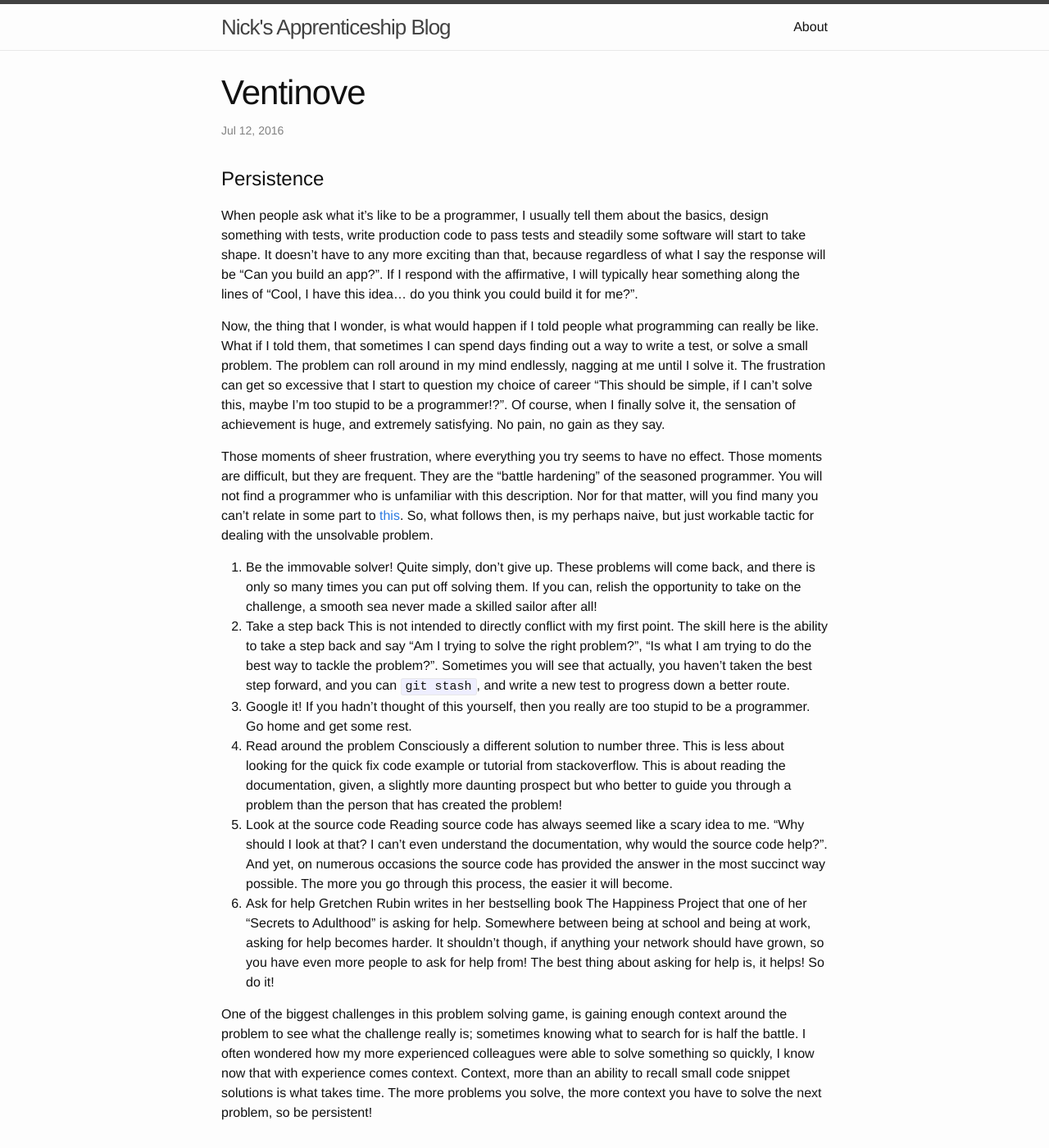
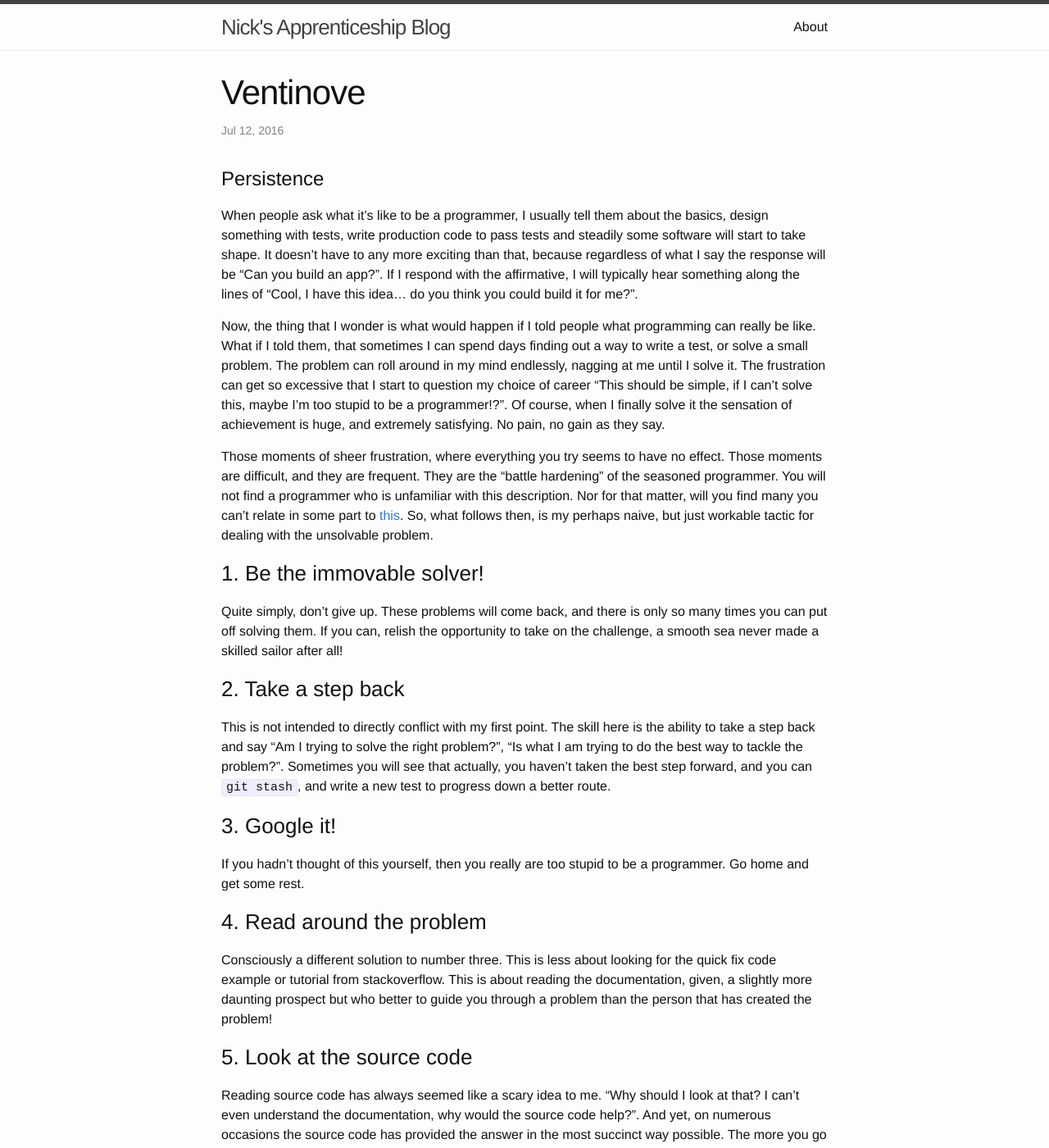
Before and after one commit to nickbdyer/nickbdyer.github.io, a Jekyll site: the page built from _posts/2016-07-12-ventinove.md, in a window 1280 px wide and 1400 px high. Shown: the whole window at 82% size. Built offline with Jekyll 4.4.1, drawn with Linux system fonts in a browser that asks for light colours; some of the changed text lies outside the part shown.

Commit message:
Grammer fix and numbered list display check

```diff
--- a/_posts/2016-07-12-ventinove.md
+++ b/_posts/2016-07-12-ventinove.md
@@ -13,17 +13,17 @@ more exciting than that, because regardless of what I say the response will be
 hear something along the lines of "Cool, I have this idea... do you think you
 could build it for me?".
 
-Now, the thing that I wonder, is what would happen if I told people what
+Now, the thing that I wonder is what would happen if I told people what
 programming can really be like. What if I told them, that sometimes I can spend
 days finding out a way to write a test, or solve a small problem. The problem
 can roll around in my mind endlessly, nagging at me until I solve it.  The
 frustration can get so excessive that I start to question my choice of career
 "This should be simple, if I can't solve this, maybe I'm too stupid to be
-a programmer!?". Of course, when I finally solve it, the sensation of
+a programmer!?". Of course, when I finally solve it the sensation of
 achievement is huge, and extremely satisfying. No pain, no gain as they say.
 
 Those moments of sheer frustration, where everything you try seems to have no
-effect. Those moments are difficult, but they are frequent. They are the
+effect. Those moments are difficult, and they are frequent. They are the
 "battle hardening" of the seasoned programmer. You will not find a programmer
 who is unfamiliar with this description. Nor for that matter, will you find
 many you can't relate in some part to
@@ -31,34 +31,34 @@ many you can't relate in some part to
 is my perhaps naive, but just workable tactic for dealing with the unsolvable
 problem.
 
-1. Be the immovable solver!
+### 1. Be the immovable solver!
   Quite simply, don't give up. These problems will come back, and there is only
   so many times you can put off solving them. If you can, relish the
   opportunity to take on the challenge, a smooth sea never made a skilled
   sailor after all!
-2. Take a step back
+### 2. Take a step back
   This is not intended to directly conflict with my first point. The skill here
   is the ability to take a step back and say "Am I trying to solve the right
   problem?", "Is what I am trying to do the best way to tackle the problem?".
   Sometimes you will see that actually, you haven't taken the best step
   forward, and you can `git stash`, and write a new test to progress down
   a better route.
-3. Google it!
+### 3. Google it!
   If you hadn't thought of this yourself, then you really are too stupid to be
   a programmer. Go home and get some rest.
-4. Read around the problem
+### 4. Read around the problem
   Consciously a different solution to number three. This is less about looking
   for the quick fix code example or tutorial from stackoverflow. This is about
   reading the documentation, given, a slightly more daunting prospect but who
   better to guide you through a problem than the person that has created the
   problem!
-5. Look at the source code
+### 5. Look at the source code
   Reading source code has always seemed like a scary idea to me. "Why should
   I look at that? I can't even understand the documentation, why would the
   source code help?". And yet, on numerous occasions the source code has
   provided the answer in the most succinct way possible. The more you go
   through this process, the easier it will become.
-6. Ask for help
+### 6. Ask for help
   Gretchen Rubin writes in her bestselling book The Happiness Project that
   one of her "Secrets to Adulthood" is asking for help. Somewhere between being
   at school and being at work, asking for help becomes harder. It shouldn't
```
